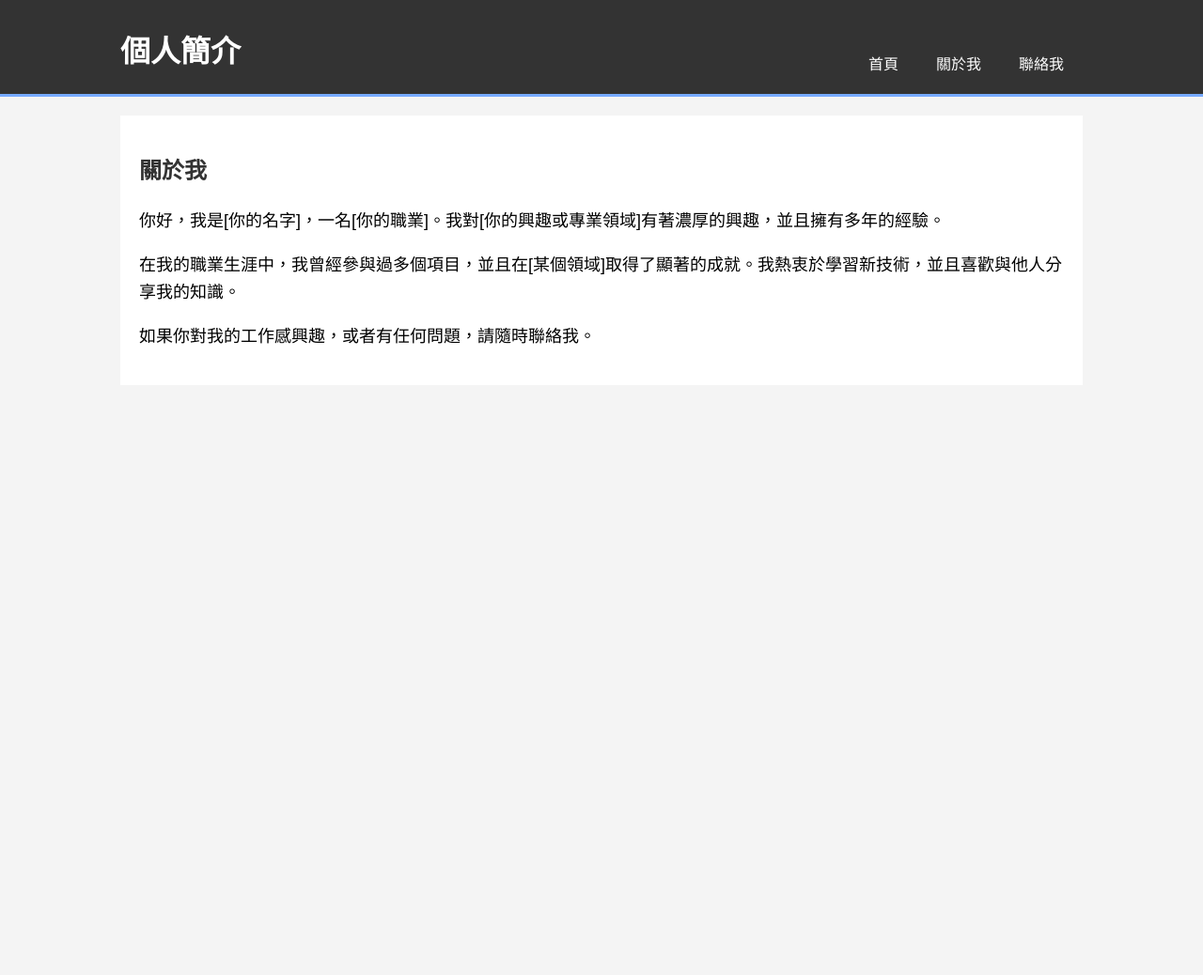
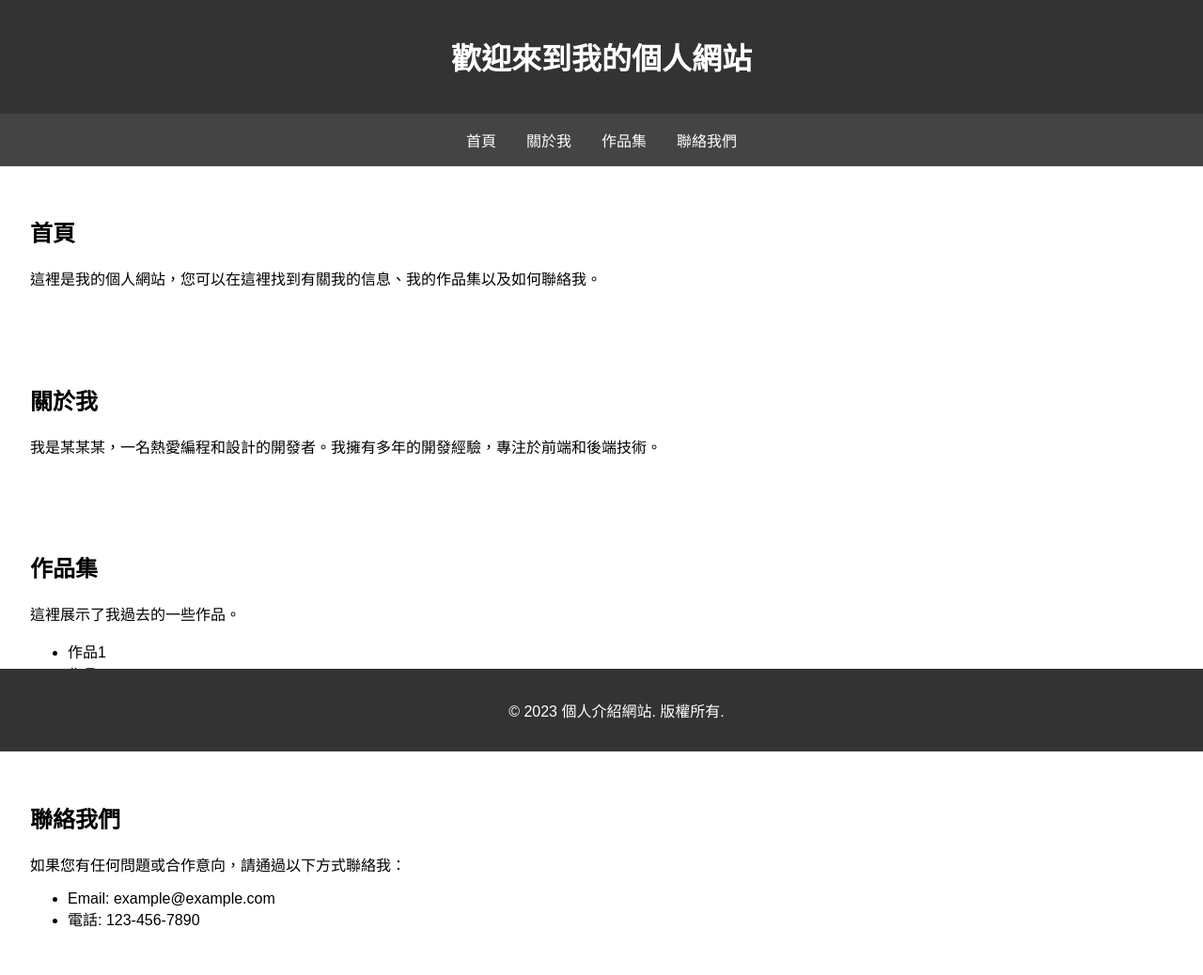
Before and after one commit to C112156144/C112156144.github.io, a plain HTML site: page index.html in a window 1280 px wide. Shown: the whole page at 94% size. Before the commit the page ends 800 px from the top, so only its background shows below. Drawn offline with Linux system fonts and the light colour scheme.

Commit message:
second commit

```diff
--- a/index.html
+++ b/index.html
@@ -3,87 +3,82 @@
 <head>
     <meta charset="UTF-8">
     <meta name="viewport" content="width=device-width, initial-scale=1.0">
-    <title>個人簡介</title>
+    <title>個人介紹網站</title>
     <style>
         body {
             font-family: Arial, sans-serif;
-            line-height: 1.6;
             margin: 0;
             padding: 0;
-            background-color: #f4f4f4;
-        }
-        .container {
-            width: 80%;
-            margin: auto;
-            overflow: hidden;
         }
         header {
-            background: #333;
-            color: #fff;
-            padding-top: 30px;
-            min-height: 70px;
-            border-bottom: #77aaff 3px solid;
+            background-color: #333;
+            color: white;
+            padding: 1rem;
+            text-align: center;
         }
-        header a {
-            color: #fff;
+        nav {
+            display: flex;
+            justify-content: center;
+            background-color: #444;
+        }
+        nav a {
+            color: white;
+            padding: 1rem;
             text-decoration: none;
-            text-transform: uppercase;
-            font-size: 16px;
         }
-        header ul {
-            padding: 0;
-            list-style: none;
+        nav a:hover {
+            background-color: #555;
         }
-        header li {
-            float: left;
-            display: inline;
-            padding: 0 20px 0 20px;
+        section {
+            padding: 2rem;
         }
-        header #branding {
-            float: left;
-        }
-        header #branding h1 {
-            margin: 0;
-        }
-        header nav {
-            float: right;
-            margin-top: 10px;
-        }
-        .bio {
-            padding: 20px;
-            background: #fff;
-            margin-top: 20px;
-        }
-        .bio h2 {
-            color: #333;
-        }
-        .bio p {
-            font-size: 18px;
+        footer {
+            background-color: #333;
+            color: white;
+            text-align: center;
+            padding: 1rem;
+            position: fixed;
+            width: 100%;
+            bottom: 0;
         }
     </style>
 </head>
 <body>
     <header>
-        <div class="container">
-            <div id="branding">
-                <h1>個人簡介</h1>
-            </div>
-            <nav>
-                <ul>
-                    <li><a href="#">首頁</a></li>
-                    <li><a href="#">關於我</a></li>
-                    <li><a href="#">聯絡我</a></li>
-                </ul>
-            </nav>
-        </div>
+        <h1>歡迎來到我的個人網站</h1>
     </header>
-    <div class="container">
-        <section class="bio">
-            <h2>關於我</h2>
-            <p>你好，我是[你的名字]，一名[你的職業]。我對[你的興趣或專業領域]有著濃厚的興趣，並且擁有多年的經驗。</p>
-            <p>在我的職業生涯中，我曾經參與過多個項目，並且在[某個領域]取得了顯著的成就。我熱衷於學習新技術，並且喜歡與他人分享我的知識。</p>
-            <p>如果你對我的工作感興趣，或者有任何問題，請隨時聯絡我。</p>
-        </section>
-    </div>
+    <nav>
+        <a href="#home">首頁</a>
+        <a href="#about">關於我</a>
+        <a href="#portfolio">作品集</a>
+        <a href="#contact">聯絡我們</a>
+    </nav>
+    <section id="home">
+        <h2>首頁</h2>
+        <p>這裡是我的個人網站，您可以在這裡找到有關我的信息、我的作品集以及如何聯絡我。</p>
+    </section>
+    <section id="about">
+        <h2>關於我</h2>
+        <p>我是某某某，一名熱愛編程和設計的開發者。我擁有多年的開發經驗，專注於前端和後端技術。</p>
+    </section>
+    <section id="portfolio">
+        <h2>作品集</h2>
+        <p>這裡展示了我過去的一些作品。</p>
+        <ul>
+            <li>作品1</li>
+            <li>作品2</li>
+            <li>作品3</li>
+        </ul>
+    </section>
+    <section id="contact">
+        <h2>聯絡我們</h2>
+        <p>如果您有任何問題或合作意向，請通過以下方式聯絡我：</p>
+        <ul>
+            <li>Email: example@example.com</li>
+            <li>電話: 123-456-7890</li>
+        </ul>
+    </section>
+    <footer>
+        <p>&copy; 2023 個人介紹網站. 版權所有.</p>
+    </footer>
 </body>
-</html>
```
